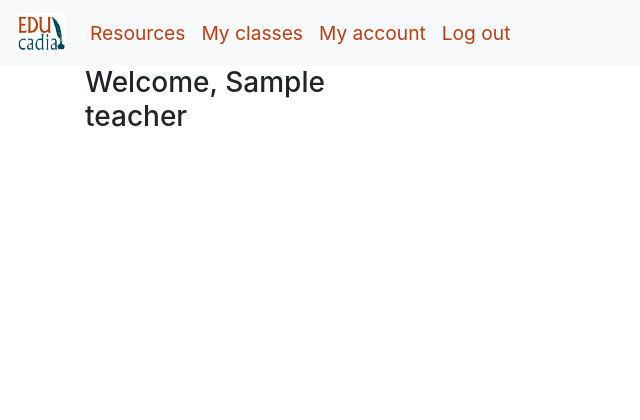
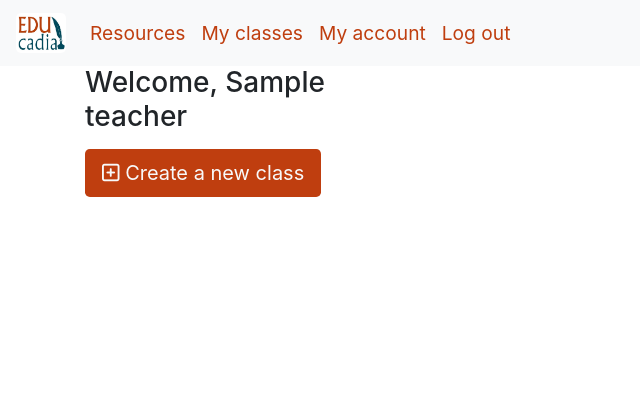
Before and after one commit to AwsSG/educadia, a Django app: page /myclasses/ in a window 1280 px wide. Shown: the top 420 px of the page, without its empty margins (0-640 px from the left). Run offline with Django 3.2, Linux system fonts and the light colour scheme; a user stored in the database is signed in; tables that the repository leaves empty hold one stand-in row (values such as "Sample post"); some libraries are stand-ins or nearby versions.

Commit message:
moved add/join class to myclasses template

```diff
--- a/myclasses/templates/myclasses/myclasses.html
+++ b/myclasses/templates/myclasses/myclasses.html
@@ -4,14 +4,37 @@
 <div class="container">
     <div class="row">
         <div class="col">
+            <!-- check if user is logged in -->
             {% if user.is_authenticated %}
-            <h3 class="mb-3">Welcome, {{ fname }} <br> {{ user_type }}</h3>
+                <h3 class="mb-3">Welcome, {{ fname }} <br> {{ user_type }}</h3>
+                {% if user_type == "teacher" %}
+                    <p>
+                    <button class="btn btn-lg main-color-1-bg text-light" type="button" data-toggle="collapse"
+                        data-target="#collapse-create-class" aria-expanded="false" aria-controls="collapse-create-class">
+                        <i class="far fa-plus-square"></i>
+                        Create a new class
+                    </button>
+                    </p>
+                    <div class="collapse" id="collapse-create-class">
+                        <div class="">
+                            create class form goes here
+                        </div>
+                    </div>
+                {% else %}
+                    <button class="btn btn-lg main-color-1-bg text-light">
+                        <i class="fas fa-sign-in-alt"></i>
+                        Join a class
+                    </button>
+                {% endif %}
             {% else %}
-            <h2>You are not logged in</h2>
-            <hr>
-            <h3>You need to <a class="main-color-1 main-color-1-hover" href="{% url 'account_signup' %}">sign up</a> to be able to access classes</h3>
-            <h3>Already have an account? <a class="main-color-1 main-color-1-hover" href="{% url 'account_login' %}">log in</a></h3>
-            {% endif %}
+            <!-- if user not logged in -->
+                <h2>You are not logged in</h2>
+                <hr>
+                <h3>You need to <a class="main-color-1 main-color-1-hover" href="{% url 'account_signup' %}">sign up</a> to
+                    be able to access classes</h3>
+                <h3>Already have an account? <a class="main-color-1 main-color-1-hover" href="{% url 'account_login' %}">log
+                        in</a></h3>
+                {% endif %}
         </div>
     </div>
 </div>
```
Also changed, not shown: myaccount/templates/myaccount/myaccount.html (+1 -19 lines).
